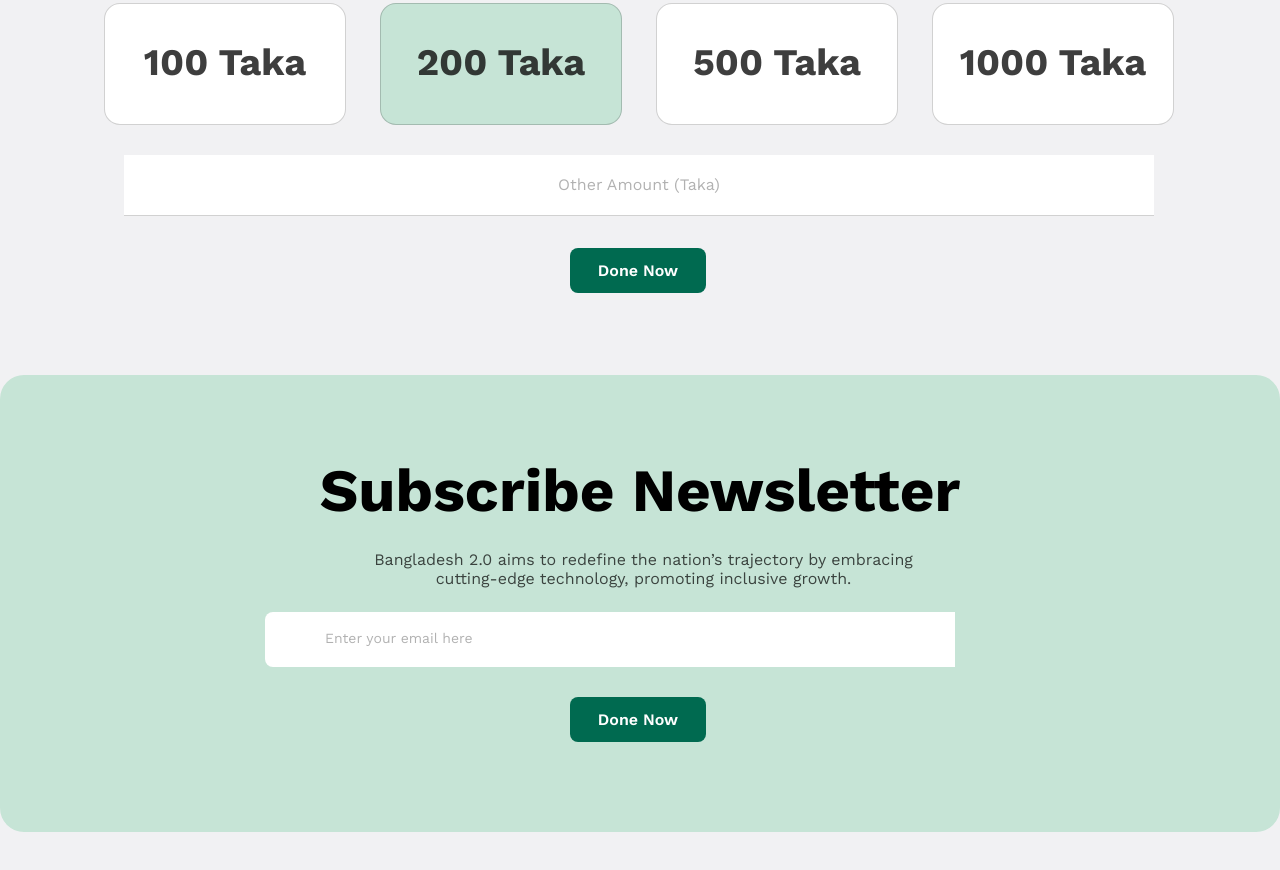
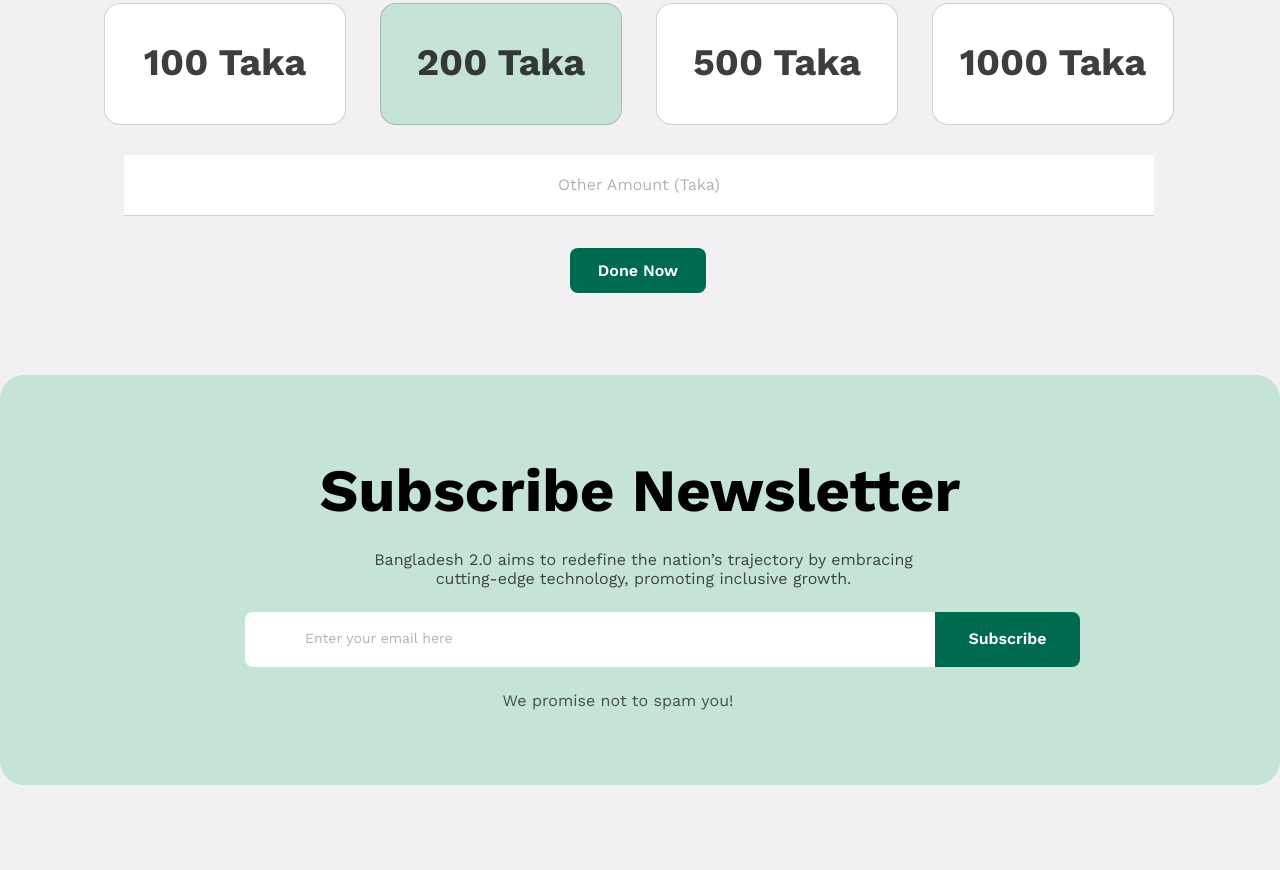
Before and after one commit to samin710/Assignment-1-PH, a plain HTML site: page index.html in a window 1280 px wide. Shown: the part 2479-3349 px from the top of the page. Drawn offline with nearby package versions, Linux system fonts and the light colour scheme.

Commit message:
newsletter section

```diff
--- a/index.html
+++ b/index.html
@@ -251,12 +251,15 @@
                     </div>
                 </div>
                 <div class="newsletter-field-btn">
-                    <div class="donate-bt">
-                        <div class="donate-bt-txt">
-                            <p>Done Now</p>
+                    <div class="newsletter-bt">
+                        <div class="newsletter-bt-txt">
+                            <p>Subscribe</p>
                         </div>
                     </div>
                 </div>
+            </div>
+            <div class="promise">
+                <p>We promise not to spam you!</p>
             </div>
         </div>
     </secttion>
--- a/styles/styles.css
+++ b/styles/styles.css
@@ -347,7 +347,7 @@
 /* newsletter section*/
 .newsletter-container{
     width: 1280px;
-        height: 457px;
+        height: 410px;
         margin-left: auto;
         margin-right: auto;
         margin-top: 80px;
@@ -369,11 +369,14 @@
         margin-left: 341px;
         margin-bottom: 24px;
 }
+.newsletter-field{
+    display: flex;
+}
 .newsletter-field-box{
     width: 690px;
     height: 55px;
     background-color: #FFFF;
-    margin-left: 265px;
+    margin-left: 245px;
     border-top-left-radius: 8px;
     border-bottom-left-radius: 8px;
 }
@@ -386,3 +389,31 @@
     margin-left: 60px;
     padding-top : 18px;
 }
+.newsletter-bt {
+    width: 145px;
+    height: 55px;
+
+    border-top-right-radius: 8px;
+    border-bottom-right-radius: 8px;
+    background-color: #006A50;
+    /* padding: 13px 26px; */
+}
+
+.newsletter-bt-txt {
+    color: #FFFF;
+    font-weight: 600;
+    font-size: 16px;
+    text-align: center;
+    padding-top: 17px;
+    padding-bottom: 17px;
+}
+.promise{
+    width: 520px;
+    height: 18px;
+    text-align: center;
+    /* border: 1px solid black; */
+    margin-top: 24px;
+    margin-left: 358px;
+    color: #0E0E0E;
+    opacity: .7;
+}
```
